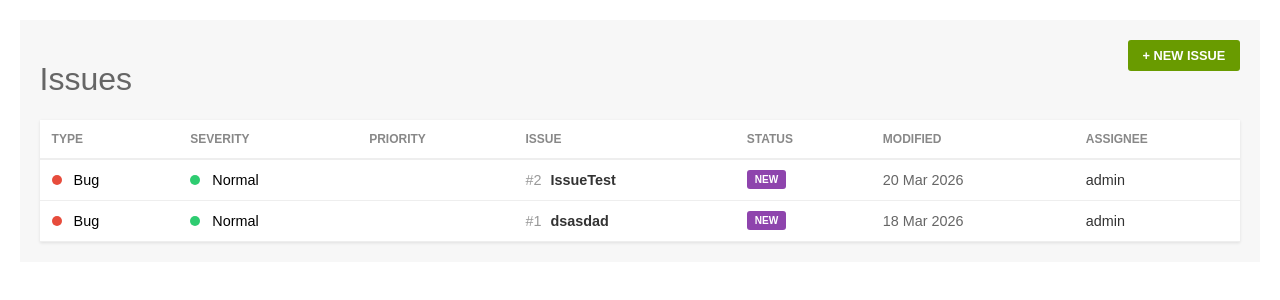
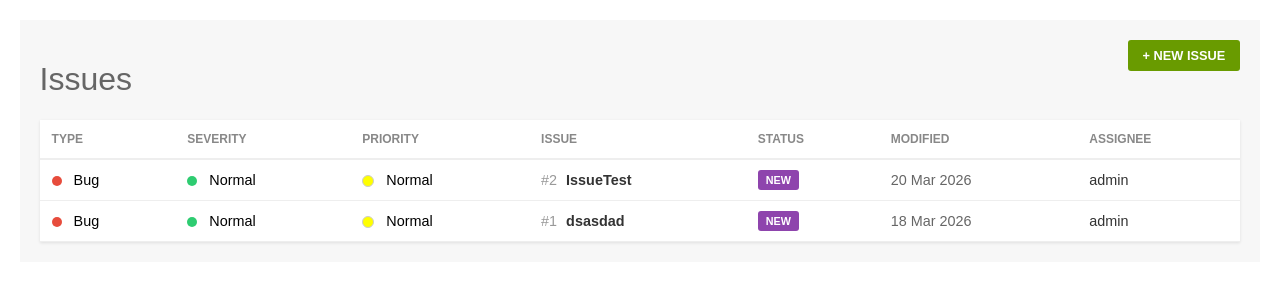
Before and after one commit to ChristianBarone/IssueTracker-Backend, a Django app: page / in a window 1280 px wide. Shown: the top 300 px of the page. Run offline with Django 3.2, Linux system fonts and the light colour scheme; data comes from the database, SQL or seed files in the repository.

Commit message:
Arreglat

```diff
--- a/src/issues/templates/issues/list.html
+++ b/src/issues/templates/issues/list.html
@@ -11,6 +11,7 @@
         border-radius: 50%;
         display: inline-block;
         margin-right: 8px;
+        vertical-align: middle;
     }
 
     /* Colors per a TYPE */
@@ -24,13 +25,13 @@
     .sev-important { background-color: #e67e22; } /* Taronja */
     .sev-critical { background-color: #c0392b; }  /* Vermell fosc */
 
-    /* Colors per a PRIORITY (Només text o color lateral opcional) */
-    .prio-high { background-color: #32CD32;}
-    .prio-normal { background-color: #FFFF00;}
-    .prio-low { background-color: #e67e22;}
+    /* Colors per a PRIORITY (Corregit: prio-low, prio-normal, prio-high) */
+    .prio-high { background-color: #32CD32; }   /* Verd llima */
+    .prio-normal { background-color: #FFFF00; border: 1px solid #ccc; } /* Groc */
+    .prio-low { background-color: #e67e22; }    /* Taronja */
 
     /* Estils de Status (Badge quadrat com Taiga) */
-    .badge { padding: 4px 8px; border-radius: 3px; font-size: 0.7em; font-weight: bold; color: white; text-transform: uppercase; }
+    .badge { padding: 4px 8px; border-radius: 3px; font-size: 0.75em; font-weight: bold; color: white; text-transform: uppercase; }
     .status-new { background: #8e44ad; }
     .status-in-progress { background: #3498db; }
     .status-closed { background: #27ae60; }
@@ -73,8 +74,8 @@
             </td>
 
             <td>
-                <span class="dot prio-{{ issue.issue_priority|lower }}"></span>
-                {{ issue_priority }}
+                <span class="dot prio-{{ issue.priority|lower }}"></span>
+                {{ issue.priority }}
             </td>
 
             <td>
```
